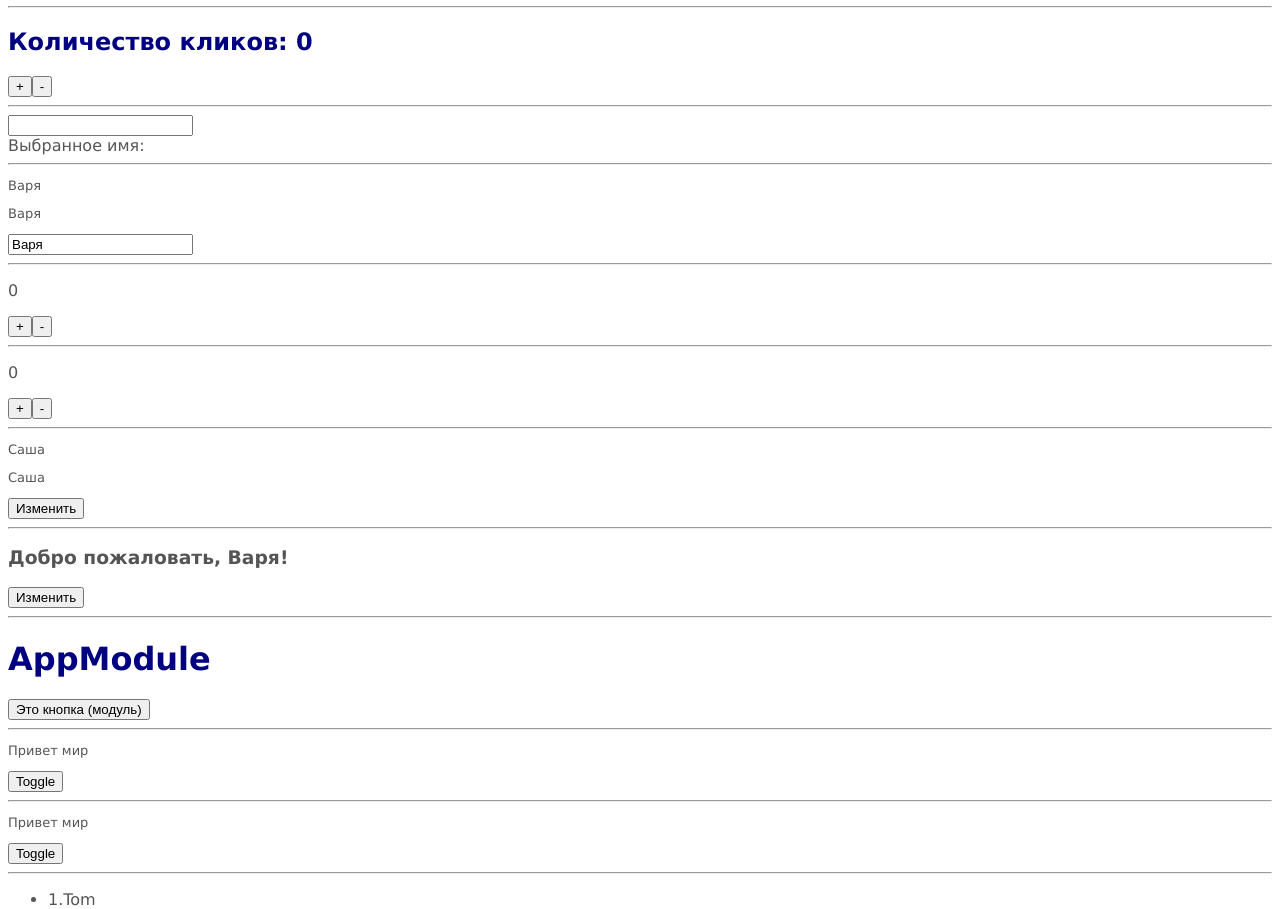
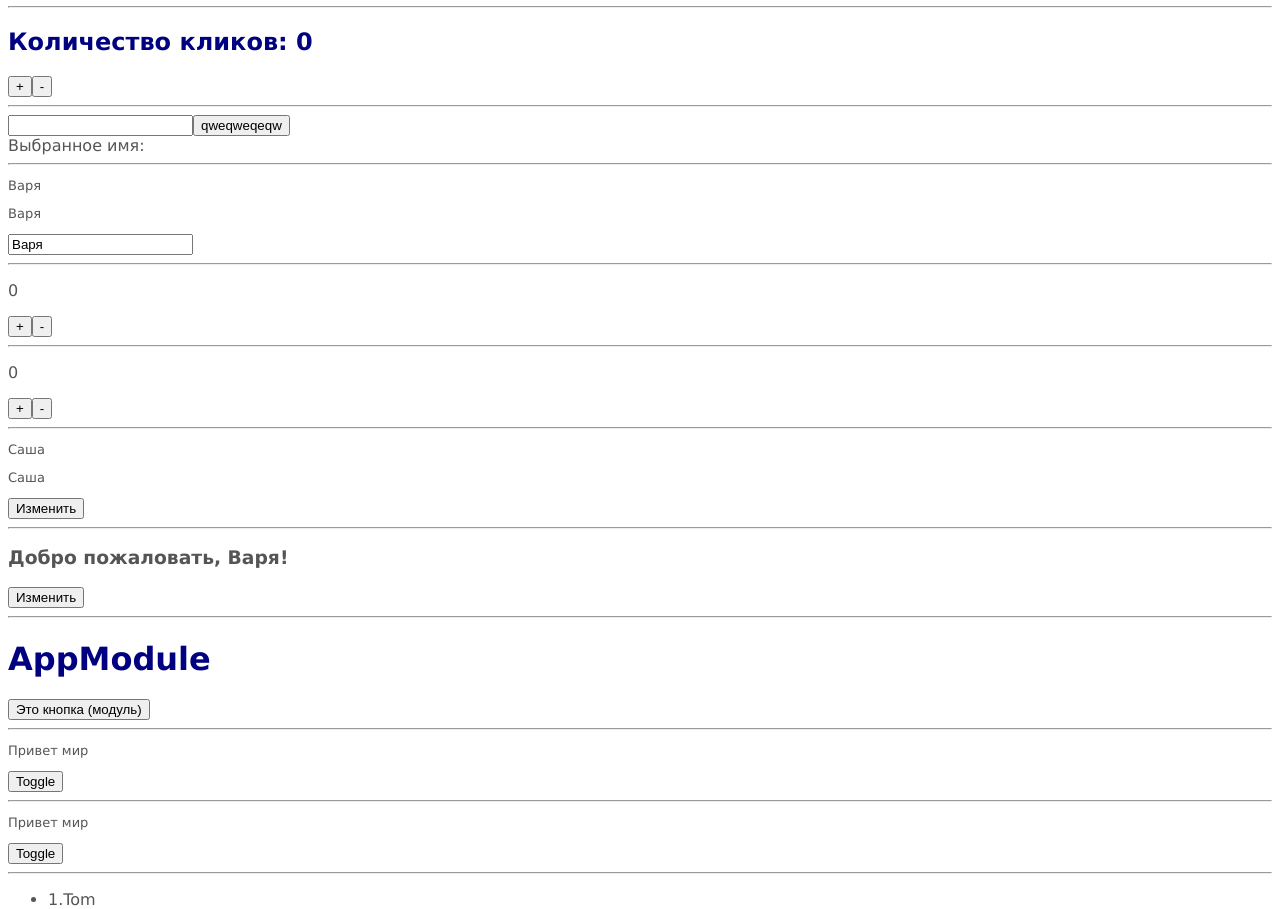
Before and after one commit to VKozhura/angular-components, an Angular app: page / in a window 1280 px wide. Shown: the part 1367-2276 px from the top of the page. Built offline with nearby package versions, Linux system fonts and the light colour scheme.

Commit message:
какие-то изменения

```diff
--- a/src/app/app.component.html
+++ b/src/app/app.component.html
@@ -94,7 +94,7 @@
 
 <hr>
 
-<child4-comp [(userName)]="name"></child4-comp>
+<child4-comp [(userName)]="name" (qwer)="qweparent()"></child4-comp>
 <div>Выбранное имя: {{name}}</div>
 
 <hr>
--- a/src/app/app.component.ts
+++ b/src/app/app.component.ts
@@ -83,4 +83,8 @@ export class AppComponent {
 
   //=============
   count1: number = 5;
+
+  qweparent() {
+    console.log('afsdfasdfasdf')
+  }
 }
--- a/src/app/child4.component.ts
+++ b/src/app/child4.component.ts
@@ -3,7 +3,8 @@ import { Component, EventEmitter, Input, Output } from '@angular/core';
 @Component({
   selector: 'child4-comp',
   template: `
-    <input type="text" [ngModel] = 'userName' (ngModelChange) = 'onNameChange($event)'>`,
+    <input type="text" [ngModel] = 'userName' (ngModelChange) = 'onNameChange($event)'>
+    <button (click)="onQwer()">qweqweqeqw</button>`,
 
 })
 export class Child4Component {
@@ -11,10 +12,16 @@ export class Child4Component {
 
   @Output() userNameChange = new EventEmitter<string>; //генерируемое событие
 
+  @Output() qwer = new EventEmitter<any>();
+
   // метод-обработчик события
   onNameChange(name: string) {
     this.userName = name;  // изменяем свойство userName
     this.userNameChange.emit(name)
   }
 
+  onQwer() {
+    this.qwer.emit()
+  }
+
 }
```
Also changed, not shown: src/app/while.directive.ts (added, +9 -0 lines).
